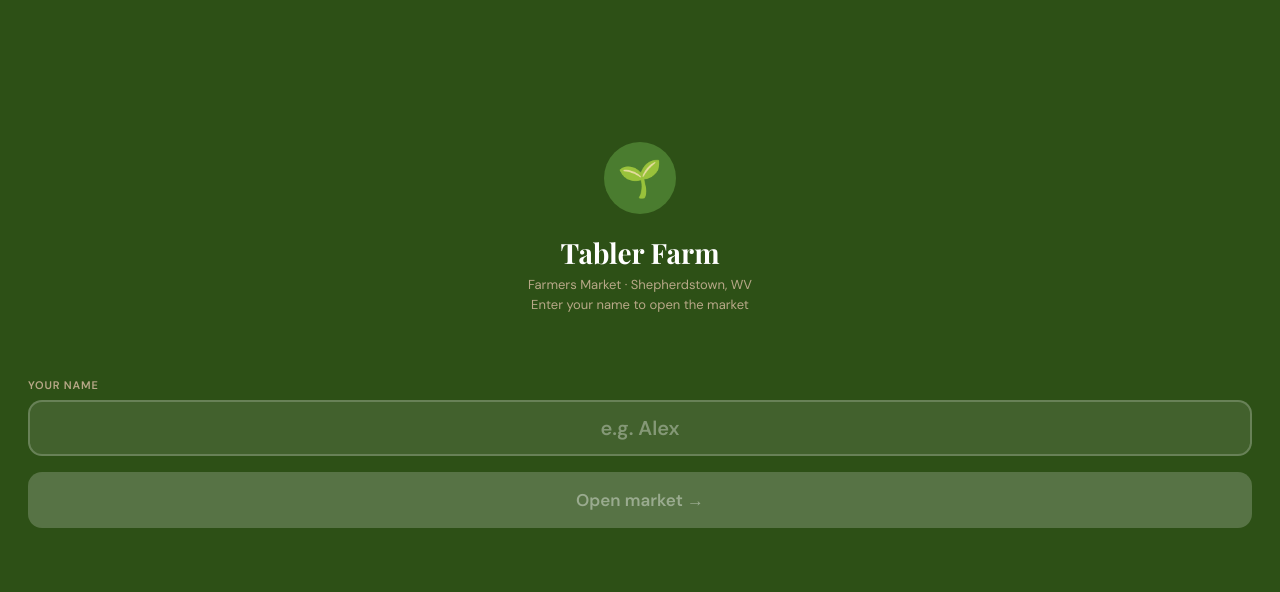
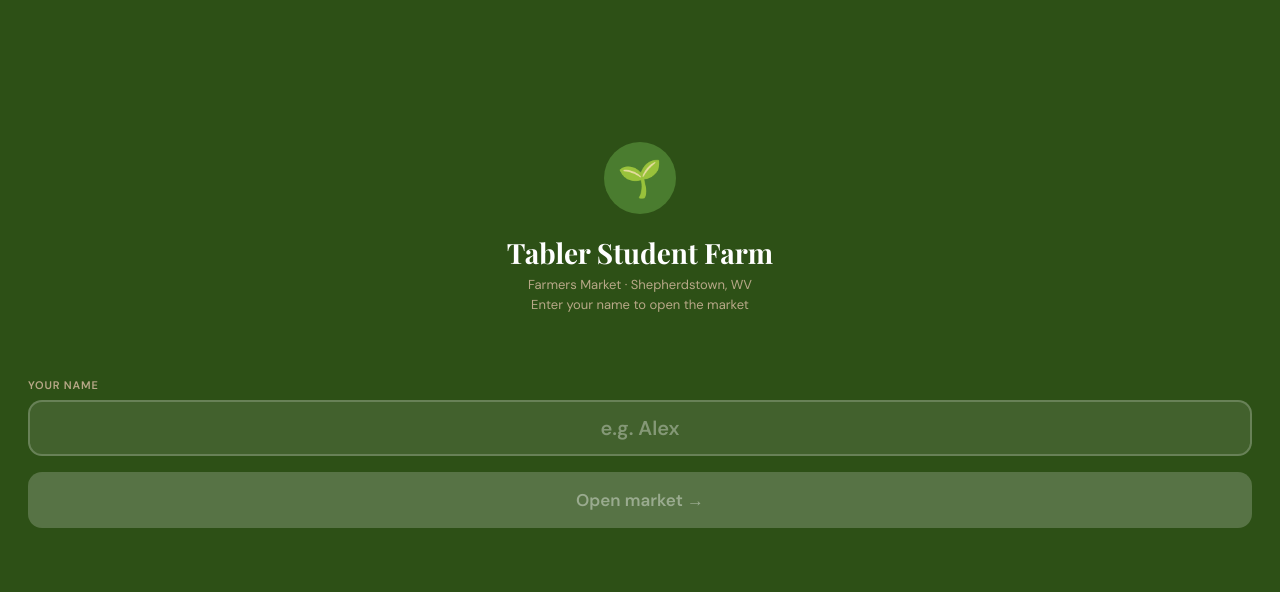
Before and after one commit to kmason4293-t/tabler-farm-pos, a website: page public/index.html in a window 1280 px wide. Shown: the part 65-657 px from the top of the page. Drawn offline with nearby package versions, Linux system fonts and the light colour scheme.

Commit message:
Rename to Tabler Student Farm

```diff
--- a/public/index.html
+++ b/public/index.html
@@ -3,7 +3,7 @@
 <head>
 <meta charset="UTF-8">
 <meta name="viewport" content="width=device-width, initial-scale=1.0, maximum-scale=1.0, user-scalable=no">
-<title>Tabler Farm — POS</title>
+<title>Tabler Student Farm — POS</title>
 <style>
 @import url('https://fonts.googleapis.com/css2?family=Playfair+Display:wght@600;700&family=DM+Sans:wght@400;500;600&display=swap');
 
@@ -534,7 +534,7 @@ main {
 <!-- LOGIN SCREEN -->
 <div class="login-screen" id="loginScreen">
   <div class="login-logo">🌱</div>
-  <div class="login-title">Tabler Farm</div>
+  <div class="login-title">Tabler Student Farm</div>
   <div class="login-sub">Farmers Market · Shepherdstown, WV<br>Enter your name to open the market</div>
   <div class="login-label" style="margin-top:28px">Your name</div>
   <input
@@ -554,7 +554,7 @@ main {
   <div class="brand">
     <div class="brand-icon">🌱</div>
     <div class="brand-text">
-      <h1>Tabler Farm</h1>
+      <h1>Tabler Student Farm</h1>
       <span>Shepherdstown, WV</span>
     </div>
   </div>
```
Also changed, not shown: 1 other file.
